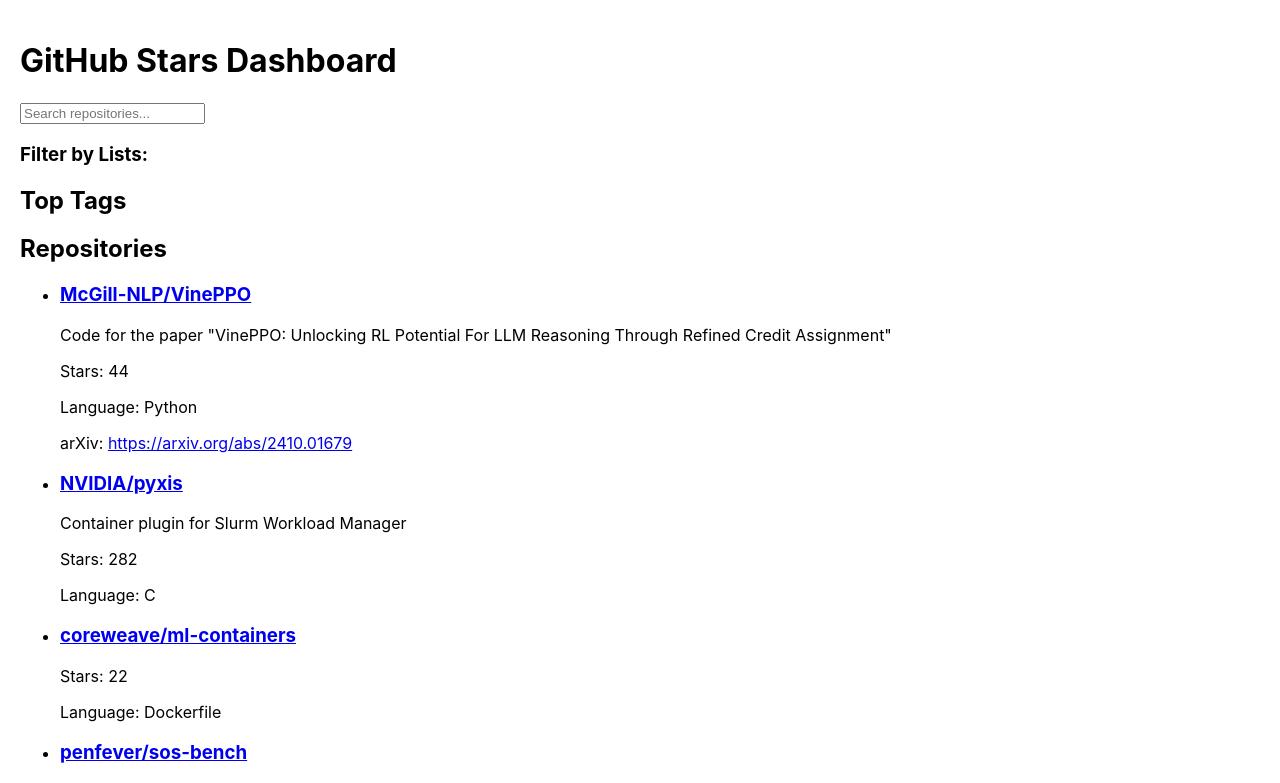
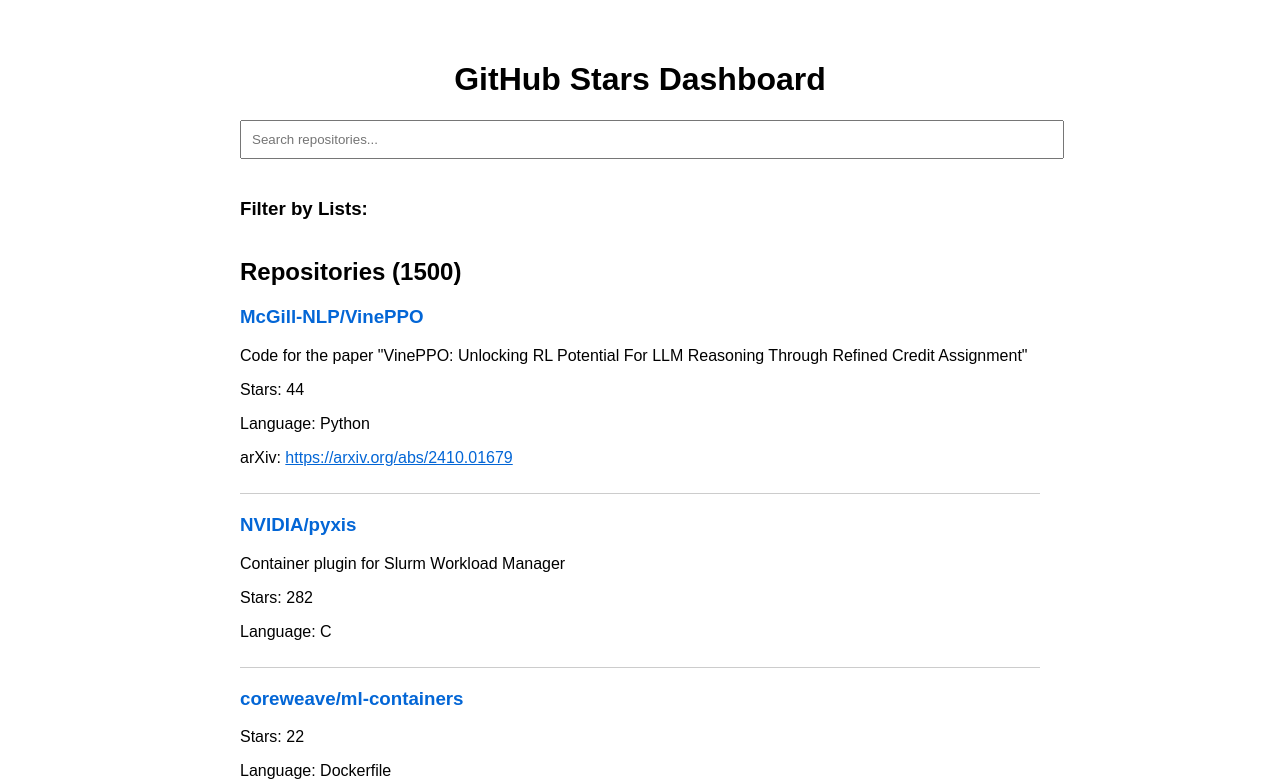
Before and after one commit to dmarx/stars, a React (Create React App) app: page / in a window 1280 px wide. Shown: the top 783 px of the page. Built offline with nearby package versions, Linux system fonts and the light colour scheme; the HTML template or start-up script is replaced by a standard one.

Commit message:
Update Dashboard.js

```diff
--- a/src/Dashboard.js
+++ b/src/Dashboard.js
@@ -36,19 +36,6 @@
     }
   }, [searchTerm, selectedLists, data]);
 
-  const getTopTags = () => {
-    if (!data || !data.repositories) return [];
-    const tagCounts = {};
-    Object.values(data.repositories).forEach(repo => {
-      (repo.lists || []).forEach(tag => {
-        tagCounts[tag] = (tagCounts[tag] || 0) + 1;
-      });
-    });
-    return Object.entries(tagCounts)
-      .sort((a, b) => b[1] - a[1])
-      .slice(0, 10);
-  };
-
   const toggleList = (list) => {
     setSelectedLists(prev =>
       prev.includes(list)
@@ -62,39 +49,37 @@
   }
 
   return (
-    <div>
-      <h1>GitHub Stars Dashboard</h1>
+    <div style={{ fontFamily: 'Arial, sans-serif', maxWidth: '800px', margin: '0 auto', padding: '20px' }}>
+      <h1 style={{ textAlign: 'center' }}>GitHub Stars Dashboard</h1>
       <input
         type="text"
         placeholder="Search repositories..."
         value={searchTerm}
         onChange={(e) => setSearchTerm(e.target.value)}
+        style={{ width: '100%', padding: '10px', marginBottom: '20px' }}
       />
-      <div>
+      <div style={{ marginBottom: '20px' }}>
         <h3>Filter by Lists:</h3>
+        <div style={{ display: 'flex', flexWrap: 'wrap', gap: '10px' }}>
           {allLists.map(list => (
-          <label key={list}>
+            <label key={list} style={{ display: 'flex', alignItems: 'center', marginRight: '10px' }}>
               <input
                 type="checkbox"
                 checked={selectedLists.includes(list)}
                 onChange={() => toggleList(list)}
+                style={{ marginRight: '5px' }}
               />
               {list}
             </label>
           ))}
         </div>
-      <h2>Top Tags</h2>
-      <ul>
-        {getTopTags().map(([tag, count]) => (
-          <li key={tag}>{tag}: {count}</li>
-        ))}
-      </ul>
-      <h2>Repositories</h2>
-      <ul>
+      </div>
+      <h2>Repositories ({filteredRepos.length})</h2>
+      <ul style={{ listStyleType: 'none', padding: 0 }}>
         {filteredRepos.map(([name, repo]) => (
-          <li key={name}>
+          <li key={name} style={{ marginBottom: '20px', borderBottom: '1px solid #ccc', paddingBottom: '10px' }}>
             <h3>
-              <a href={`https://github.com/${name}`} target="_blank" rel="noopener noreferrer">
+              <a href={`https://github.com/${name}`} target="_blank" rel="noopener noreferrer" style={{ color: '#0366d6', textDecoration: 'none' }}>
                 {name}
               </a>
             </h3>
@@ -106,7 +91,7 @@
             )}
             {repo.arxiv && repo.arxiv.primary_url && (
               <p>
-                arXiv: <a href={repo.arxiv.primary_url} target="_blank" rel="noopener noreferrer">
+                arXiv: <a href={repo.arxiv.primary_url} target="_blank" rel="noopener noreferrer" style={{ color: '#0366d6' }}>
                   {repo.arxiv.primary_url}
                 </a>
               </p>
```
Lines whose indentation alone changed are shown as unchanged.
